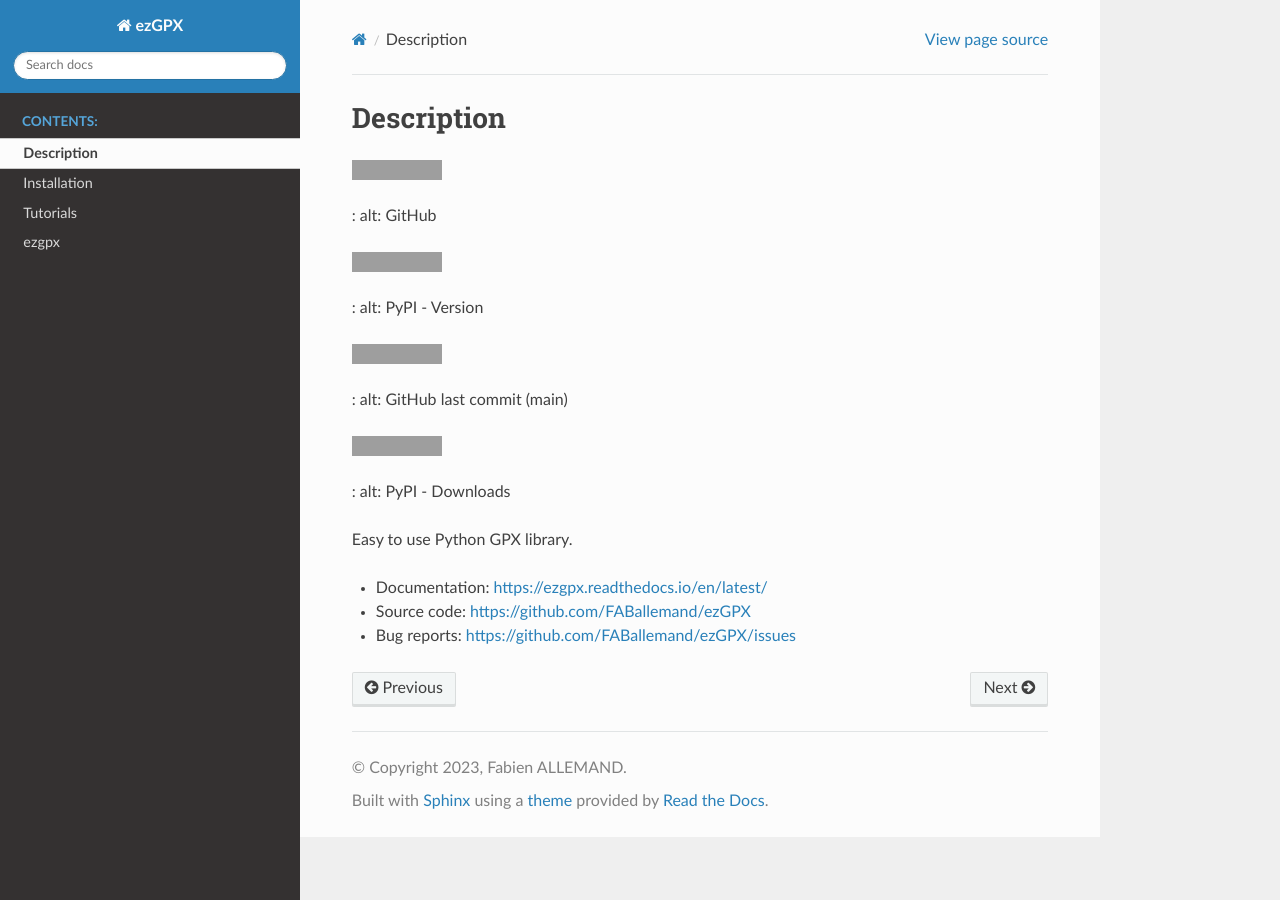
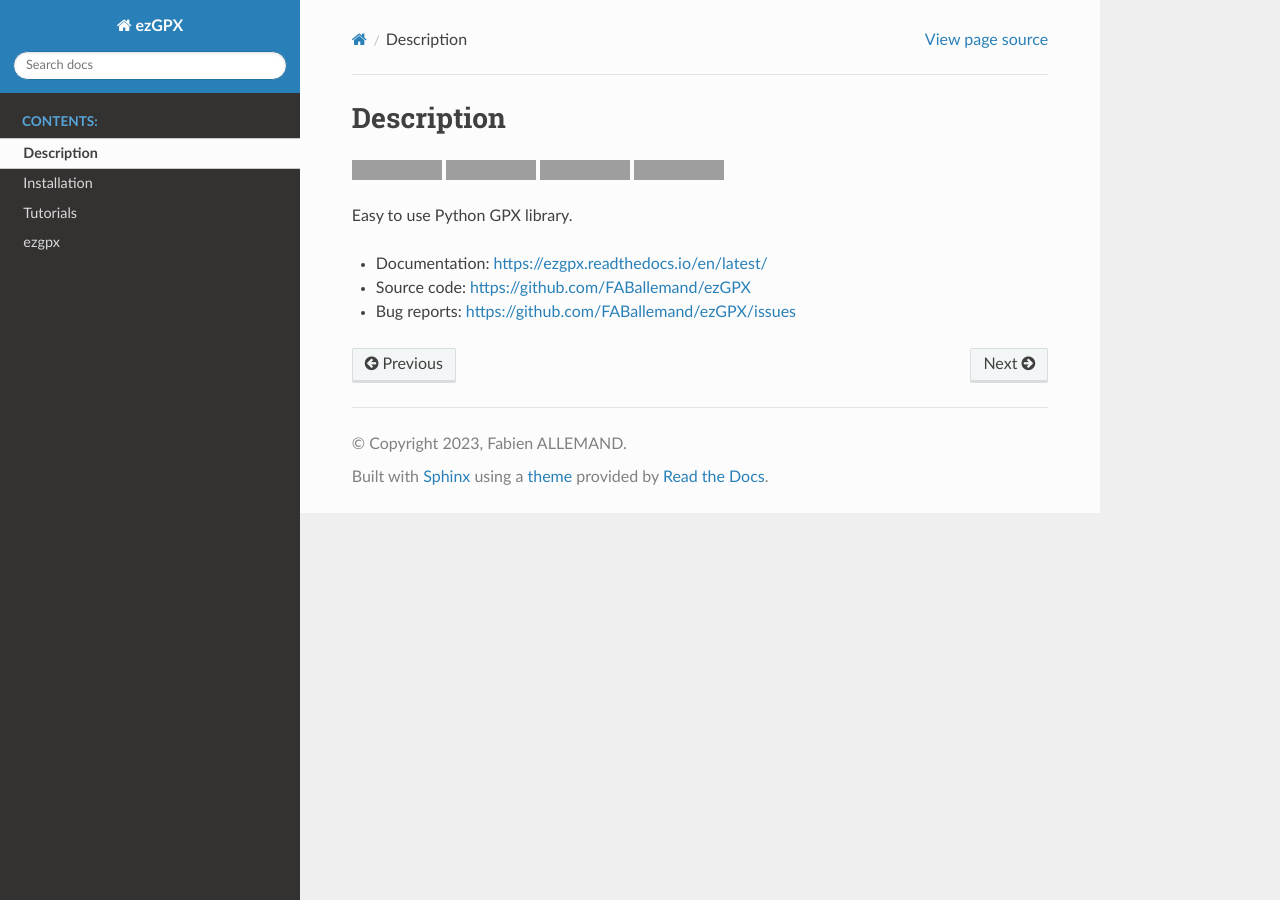
Before and after one commit to FABallemand/ezGPX, a Sphinx documentation site: the page built from doc/description.rst, in a window 1280 px wide. Built offline with Sphinx 7.4.7 and the Read the Docs theme 2.0.0, drawn with Linux system fonts in a browser that asks for light colours; grey boxes are pictures that could not be loaded.

Commit message:
#1 Work in progress: -Documentation correction
[ci skip]

```diff
--- a/doc/description.rst
+++ b/doc/description.rst
@@ -2,16 +2,12 @@
 ===========
 
 .. image:: https://img.shields.io/github/license/FABallemand/ezGPX
-:   alt: GitHub
 
 .. image:: https://img.shields.io/pypi/v/ezgpx
-:   alt: PyPI - Version
 
 .. image:: https://img.shields.io/github/last-commit/FABallemand/ezGPX/main
-:   alt: GitHub last commit (main)
 
 .. image:: https://img.shields.io/pypi/dm/ezGPX
-:   alt: PyPI - Downloads
 
 Easy to use Python GPX library.
 
--- a/doc/index.rst
+++ b/doc/index.rst
@@ -7,10 +7,8 @@
 =================================
 
 .. image:: https://img.shields.io/github/license/FABallemand/ezGPX
-:   alt: GitHub
 
 .. image:: https://img.shields.io/pypi/v/ezgpx
-:   alt: PyPI - Version
 
 .. toctree::
    :maxdepth: 2
```
